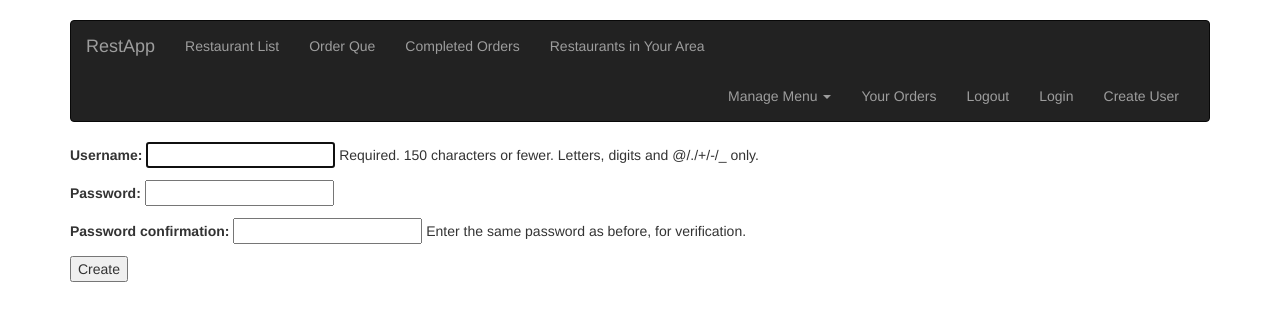
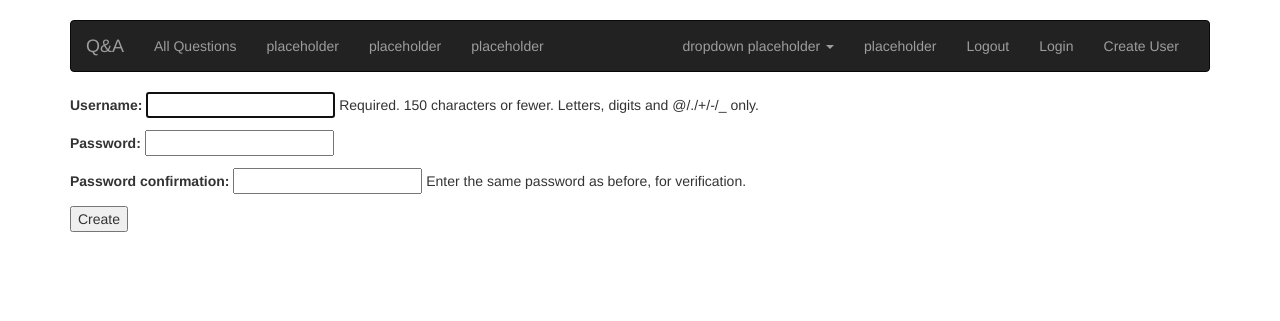
Before and after one commit to zseaborn63/Q_and_A, a Django app: page /create_user/ in a window 1280 px wide. Shown: the top 321 px of the page. Run offline with Django 3.2, Linux system fonts and the light colour scheme; some libraries are stand-ins or nearby versions.

Commit message:
Conflicts resolved

```diff
--- a/Overflow/Overflow/urls.py
+++ b/Overflow/Overflow/urls.py
@@ -15,11 +15,13 @@ Including another URLconf
 """
 from django.conf.urls import include, url
 from django.contrib import admin
-from Q_and_A.views import WelcomeView, UserCreate
+from Q_and_A.views import WelcomeView, UserCreate, QuestionListView
 
 urlpatterns = [
     url(r'^admin/', include(admin.site.urls)),
     url(r'^$', WelcomeView.as_view(), name='welcome'),
     url(r'^create_user/', UserCreate.as_view(), name='create_user'),
     url(r'^accounts/', include('django.contrib.auth.urls')),
+    url(r'^questions/$', QuestionListView.as_view(), name='question_list')
+
 ]
--- a/Overflow/Q_and_A/templates/auth/user_form.html
+++ b/Overflow/Q_and_A/templates/auth/user_form.html
@@ -1,6 +1,7 @@
 {% extends 'base.html' %}
 
 {% block title %}
+
 {% endblock %}
 
 {% block content %}
@@ -9,4 +10,5 @@
         {{ form.as_p }}
         <input type="submit" value="Create"/>
     </form>
+
 {% endblock %}
--- a/Overflow/Q_and_A/templates/base.html
+++ b/Overflow/Q_and_A/templates/base.html
@@ -19,25 +19,25 @@
             <span class="icon-bar"></span>
             <span class="icon-bar"></span>
           </button>
-          <a class="navbar-brand" href="#">RestApp</a>
+          <a class="navbar-brand" href="#">Q&A</a>
         </div>
         <div class="collapse navbar-collapse" id="bs-example-navbar-collapse-1">
           <ul class="nav navbar-nav">
-            <li><a href="#">Restaurant List</a></li>
-            <li><a href="#">Order Que</a></li>
-            <li><a href="#">Completed Orders</a></li>
-            <li><a href="#">Restaurants in Your Area</a></li>
+            <li><a href="{% url 'question_list' %}">All Questions</a></li>
+            <li><a href="#">placeholder</a></li>
+            <li><a href="#">placeholder</a></li>
+            <li><a href="#">placeholder</a></li>
           </ul>
             <ul class="nav navbar-nav navbar-right">
                 <li class="dropdown">
-                  <a href="#" class="dropdown-toggle" data-toggle="dropdown" role="button" aria-haspopup="true" aria-expanded="false">Manage Menu <span class="caret"></span></a>
+                  <a href="#" class="dropdown-toggle" data-toggle="dropdown" role="button" aria-haspopup="true" aria-expanded="false">dropdown placeholder <span class="caret"></span></a>
                   <ul class="dropdown-menu">
-                      <li><a href="#">Create Menu Item</a></li>
-                      <li><a href="#">View Menu</a></li>
-                      <li><a href="#">86ed Items</a></li>
+                      <li><a href="#">placeholder</a></li>
+                      <li><a href="#">placeholder</a></li>
+                      <li><a href="#">placeholder</a></li>
                   </ul>
                 </li>
-                <li><a href="#">Your Orders</a></li>
+                <li><a href="#">placeholder</a></li>
                 <li><a href="#">Logout</a></li>
                 <li><a href="#">Login</a></li>
                 <li><a href="#">Create User</a></li>
--- a/Overflow/Q_and_A/templates/registration/login.html
+++ b/Overflow/Q_and_A/templates/registration/login.html
@@ -9,4 +9,5 @@
     {{ form.as_p }}
         <input type="submit" value="Login"/>
     </form>
+
 {% endblock %}
--- a/Overflow/Q_and_A/views.py
+++ b/Overflow/Q_and_A/views.py
@@ -3,14 +3,17 @@ from django.contrib.auth.models import User
 from django.shortcuts import render
 
 # Create your views here.
-from django.views.generic import TemplateView, CreateView
+from django.views.generic import TemplateView, CreateView, ListView
+from Q_and_A.models import Question
 
 
 class WelcomeView(TemplateView):
     template_name = 'welcome.html'
 
-
 class UserCreate(CreateView):
     model = User
     success_url = "/accounts/login"
     form_class = UserCreationForm
+
+class QuestionListView(ListView):
+    model = Question
```
Also changed, not shown: Overflow/Q_and_A/templates/Q_and_A/question_list.html (+8 -0 lines).
